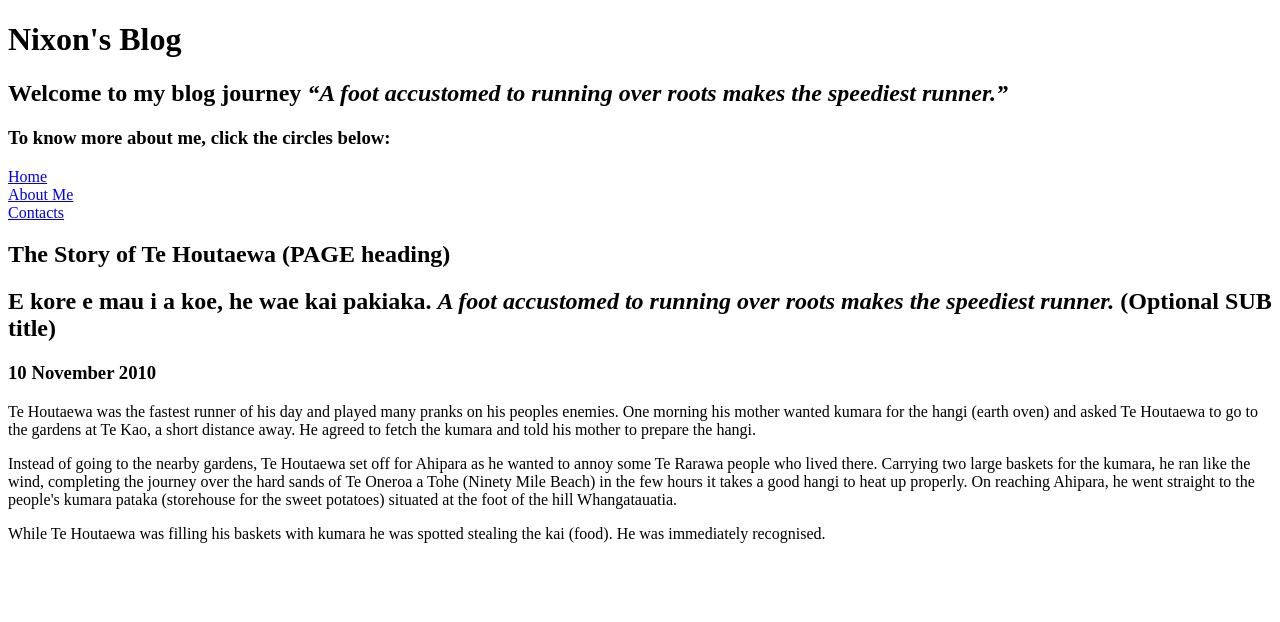
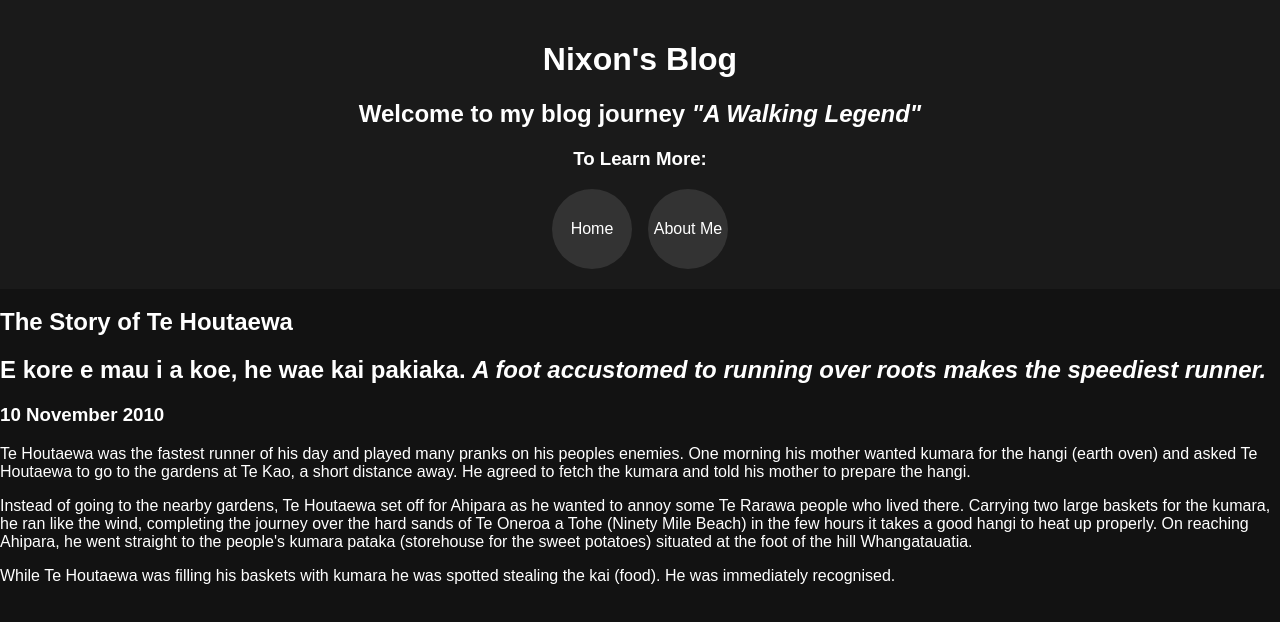
Before and after one commit to Ncam00/ncam00.github.io, a plain HTML site: page blog/te-houtaewa-template.html in a window 1280 px wide. Drawn offline with Linux system fonts and the light colour scheme.

Commit message:
added clickable links, changed colours

```diff
--- a/blog/te-houtaewa-template.html
+++ b/blog/te-houtaewa-template.html
@@ -13,24 +13,25 @@
     <h1>Nixon's Blog</h1>
     <h2>
       Welcome to my blog journey
-      <em>“A foot accustomed to running over roots makes the speediest runner.”</em>
+      <em> "A Walking Legend" </em>
     </h2>
-    <h3>To know more about me, click the circles below:</h3>
+    <h3>To Learn More:</h3>
 
     <nav>
       <div class="circle-container">
-        <div class="circle" id="circle1"> <a href="#">Home</a> </div>
-      <div class="circle" id="circle2"><a href="#about">About Me</a></div>
-      <div class="circle" id="circle3"><a href="#contact">Contacts</a></div>
-    </div>
+        <div class="circle" id="circle1"> <a href="../index.html">Home</a> </div>
+      <div class="circle" id="circle2"><a href="./about.html">About Me</a></div>
+      </div>
     </nav>
   </header>
 
   <main>
 
+  <main>
+
     <section>
-       <h1>The Story of Te Houtaewa (PAGE heading)</h1>
-    <h2>E kore e mau i a koe, he wae kai pakiaka. <em>A foot accustomed to running over roots makes the speediest runner.</em> (Optional SUB title) </h2>
+       <h1>The Story of Te Houtaewa</h1>
+    <h2>E kore e mau i a koe, he wae kai pakiaka. <em>A foot accustomed to running over roots makes the speediest runner.</em></h2>
     <h3>10 November 2010</h3>
       <p>
         Te Houtaewa was the fastest runner of his day and played many pranks on his peoples enemies. One morning his mother wanted kumara for the hangi (earth oven) and asked Te Houtaewa to go to the gardens at Te Kao, a short distance away. He agreed to fetch the kumara and told his mother to prepare the hangi.
--- a/style.css
+++ b/style.css
@@ -1,3 +1,52 @@
+/* Global styles */
+body {
+  background-color: #121212;
+  color: white;
+  font-family: Arial, sans-serif;
+  margin: 0;
+  padding: 0;
+}
+a {
+  color: white;
+  text-decoration: none;
+}
+
+a:hover {
+  color: #cccccc;
+  text-decoration: underline;
+}
+.circle-container {
+  display: flex;
+  justify-content: center; /* centers horizontally */
+  gap: 1rem; /* spacing between circles */
+  margin-top: 1rem;
+}
+header {
+  background-color: #1a1a1a;
+  padding: 20px;
+  text-align: center;
+}
+
+.circle {
+  background-color: #333;
+  color: white;
+  width: 80px;
+  height: 80px;
+  border-radius: 50%;
+  display: flex;
+  align-items: center;
+  justify-content: center;
+  text-align: center;
+  transition: background-color 0.3s;
+}
+
+.circle a {
+  color: white;
+  text-decoration: none;
+  display: block;
+  width: 100%;
+}
+
 /* widescreen displays */
 @media only screen and (min-width: 920px) {
     .container { /* some layout rules */ }
```
Also changed, not shown: blog/about.html (added, +28 -0 lines), blog/javascript-basics.html (+2 -3 lines), index.html (+14 -5 lines).
